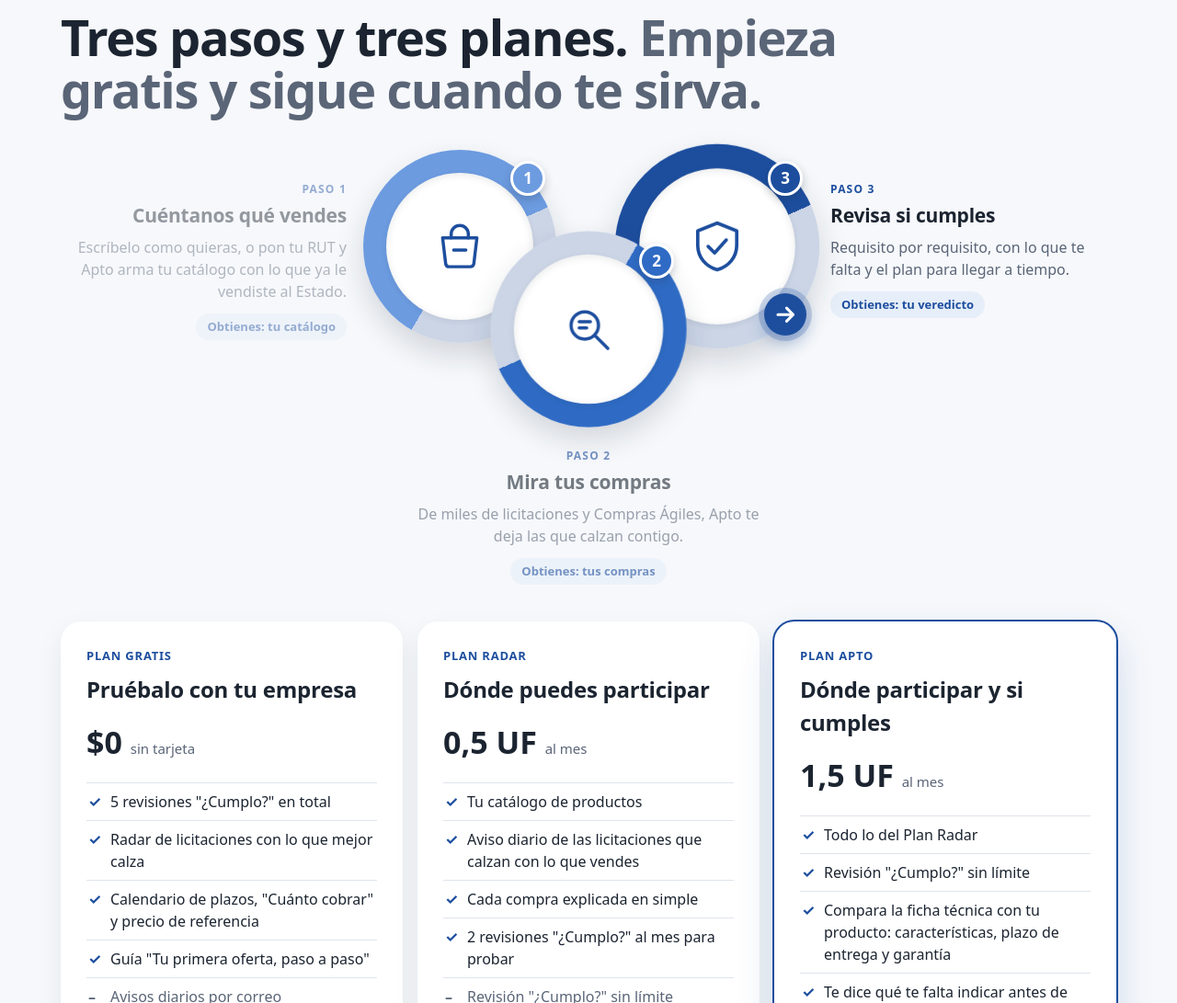
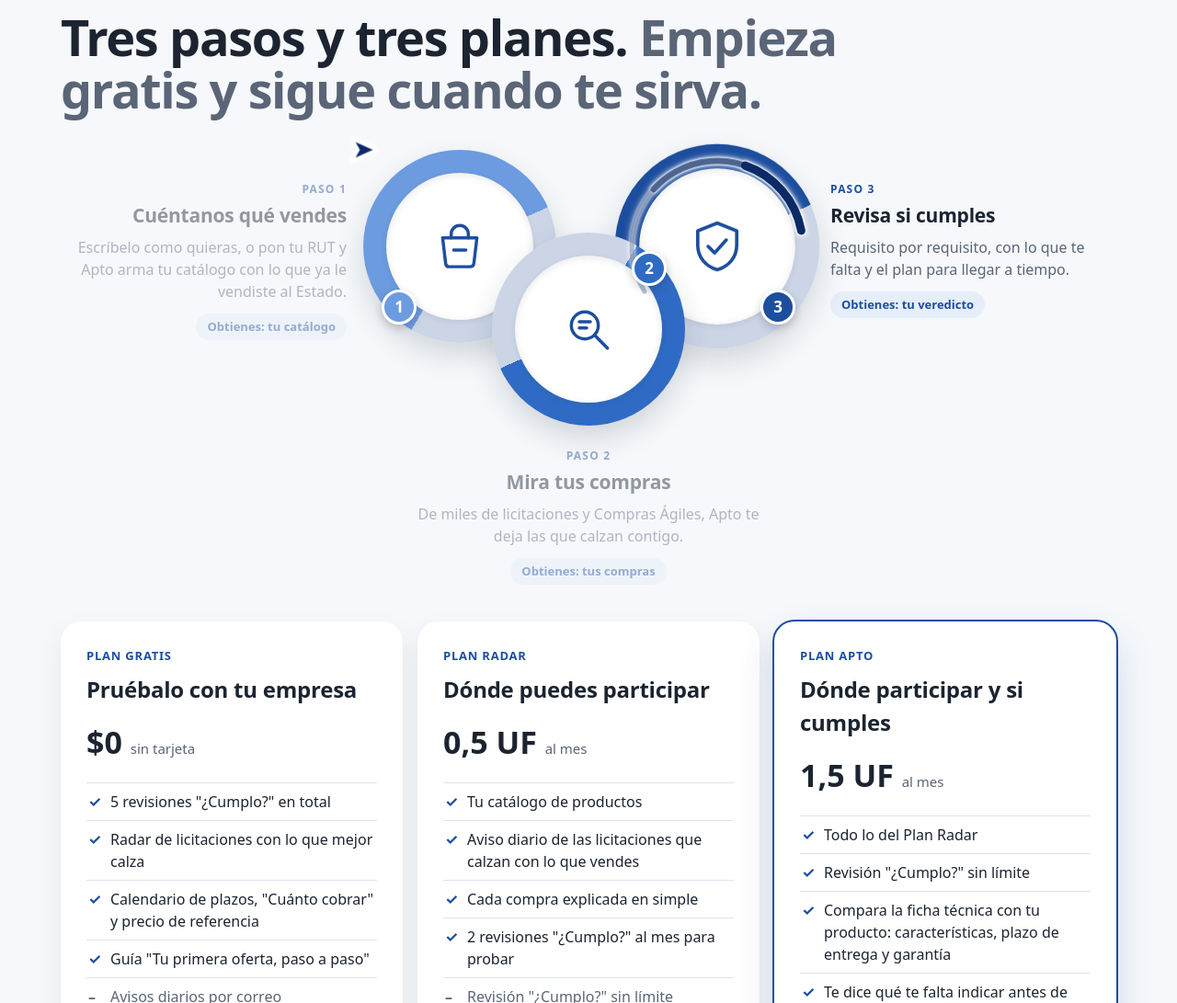
Before and after one commit to gaola1990/apto, a plain HTML site: page index.html in a window 1280 px wide. Shown: the part 983-2074 px from the top of the page at 92% size. Drawn offline with Linux system fonts and the light colour scheme; no server answers; a web font is replaced by a local one.

Commit message:
Cómo funciona: una serpiente recorre el contorno de los aros de la 1 a la 3
Co-Authored-By: Claude Sonnet 5.5 <noreply@anthropic.com>

```diff
--- a/index.html
+++ b/index.html
@@ -87,36 +87,44 @@ header nav a.cta{background:var(--marca);color:#fff;padding:7px 15px;border-radi
 .linea li::before{content:"";position:absolute;top:0;left:50%;margin-left:-7px;width:14px;height:14px;border-radius:50%;background:var(--marca);box-shadow:0 0 0 4px var(--marca-suave)}
 .linea li:last-child::before{background:var(--rojo-apto);box-shadow:0 0 0 4px var(--rojo-suave)}
 .linea b{display:block;color:var(--tinta)}
-/* Cómo funciona: tres medallones que se superponen, en zigzag; una flecha recorre 1 → 2 → 3 en ciclo (9 s) y resalta el paso activo */
+/* Cómo funciona: tres medallones superpuestos en zigzag; una "serpiente" recorre el contorno de los aros de la 1 a la 3 (ciclo de 9 s) y resalta el paso activo */
 .ruta2{--u:1px;display:grid;grid-template-columns:1fr calc(490*var(--u)) 1fr;grid-template-areas:"t1 cad t3" ". t2 .";column-gap:18px;row-gap:8px;align-items:start;padding:6px 0 4px}
 .cadena{grid-area:cad;position:relative;width:calc(490*var(--u));height:calc(300*var(--u))}
-.med{position:absolute;width:calc(210*var(--u));height:calc(210*var(--u));border-radius:50%;display:grid;place-items:center;box-shadow:0 14px 30px rgba(27,36,48,.16);animation:medAct 9s infinite}
-.m1{left:0;top:0;z-index:1;background:conic-gradient(from 210deg,var(--c) 0 60%,#CBD5E6 60% 100%)}
-.m2{left:calc(140*var(--u));top:calc(90*var(--u));z-index:3;background:conic-gradient(from 30deg,var(--c) 0 60%,#CBD5E6 60% 100%);animation-delay:-6s}
-.m3{left:calc(280*var(--u));top:0;z-index:2;background:conic-gradient(from 210deg,var(--c) 0 60%,#CBD5E6 60% 100%);animation-delay:-3s}
+.med{position:absolute;width:calc(210*var(--u));height:calc(210*var(--u));border-radius:50%;display:grid;place-items:center;box-shadow:0 14px 30px rgba(27,36,48,.16)}
+.m1{left:0;top:0;z-index:1;background:conic-gradient(from 210deg,var(--c) 0 60%,#CBD5E6 60% 100%);animation:med1 9s infinite}
+.m2{left:calc(140*var(--u));top:calc(90*var(--u));z-index:3;background:conic-gradient(from 30deg,var(--c) 0 60%,#CBD5E6 60% 100%);animation:med2 9s infinite}
+.m3{left:calc(280*var(--u));top:0;z-index:2;background:conic-gradient(from 210deg,var(--c) 0 60%,#CBD5E6 60% 100%);animation:med3 9s infinite}
 .disco{width:calc(160*var(--u));height:calc(160*var(--u));border-radius:50%;background:#fff;display:grid;place-items:center;box-shadow:inset 0 2px 8px rgba(27,36,48,.10),0 2px 6px rgba(27,36,48,.08)}
 .disco svg{width:calc(64*var(--u));height:calc(64*var(--u))}
 .nb{position:absolute;z-index:5;width:calc(38*var(--u));height:calc(38*var(--u));border-radius:50%;background:var(--marca);color:#fff;font-weight:700;font-size:calc(17*var(--u));display:grid;place-items:center;border:3px solid #fff;box-shadow:0 4px 10px rgba(27,36,48,.22)}
-.nb1{left:calc(160*var(--u));top:calc(12*var(--u));background:#6C9BE0}.nb2{left:calc(300*var(--u));top:calc(102*var(--u));background:#2F6BC4}.nb3{left:calc(440*var(--u));top:calc(12*var(--u))}
-.flecha{position:absolute;z-index:6;width:calc(46*var(--u));height:calc(46*var(--u));border-radius:50%;background:var(--marca);display:grid;place-items:center;box-shadow:0 0 0 calc(6*var(--u)) rgba(29,78,158,.22),0 8px 18px rgba(29,78,158,.35);left:calc(156*var(--u));top:calc(156*var(--u));animation:viaje 9s infinite}
-.flecha svg{width:62%;height:62%}
-.paso-t{animation:txtAct 9s infinite}
-.t1{grid-area:t1;text-align:right;align-self:start;margin-top:calc(34*var(--u))}
-.t2{grid-area:t2;text-align:center;justify-self:center;max-width:380px;animation-delay:-6s;margin-top:16px}
-.t3{grid-area:t3;text-align:left;align-self:start;margin-top:calc(34*var(--u));animation-delay:-3s}
+.nb1{left:calc(20*var(--u));top:calc(152*var(--u));background:#6C9BE0}.nb2{left:calc(292*var(--u));top:calc(110*var(--u));background:#2F6BC4}.nb3{left:calc(432*var(--u));top:calc(152*var(--u))}
+/* la serpiente: tres trazos del mismo camino (cola fina y clara, cuerpo, cabeza gruesa) que avanzan juntos, y una punta de flecha que gira con la curva */
+.serp{position:absolute;left:0;top:0;width:100%;height:100%;z-index:4;overflow:visible;pointer-events:none;filter:drop-shadow(0 0 1px #fff) drop-shadow(0 0 1.5px #fff) drop-shadow(0 0 3px rgba(255,255,255,.9))}
+.serp .s{fill:none;stroke:#0B2A66;stroke-linecap:round}
+.serp .s1{stroke-width:9;stroke-dasharray:90 2000;animation:av1 9s linear infinite}
+.serp .s2{stroke-width:7;opacity:.6;stroke-dasharray:190 2000;animation:av2 9s linear infinite}
+.serp .s3{stroke-width:5;opacity:.3;stroke-dasharray:300 2000;animation:av3 9s linear infinite}
+.serp .cabeza path{fill:#0B2A66;stroke:#fff;stroke-width:2;stroke-linejoin:round;transform:scale(1.25)}
+.serp .cuerpo,.serp .cabeza{animation:vida 9s linear infinite}
+.paso-t{}
+.t1{grid-area:t1;text-align:right;align-self:start;margin-top:calc(34*var(--u));animation:txt1 9s infinite}
+.t2{grid-area:t2;text-align:center;justify-self:center;max-width:380px;margin-top:16px;animation:txt2 9s infinite}
+.t3{grid-area:t3;text-align:left;align-self:start;margin-top:calc(34*var(--u));animation:txt3 9s infinite}
 .paso-t .pk{margin:0;font-size:12px;font-weight:700;letter-spacing:.1em;text-transform:uppercase;color:var(--marca)}
 .paso-t h3{font-size:21px;margin:4px 0 6px;letter-spacing:-.01em}
 .paso-t p:not(.pk){margin:0;color:var(--suave)}
 .obt{display:inline-block;margin-top:12px;font-size:13px;font-weight:700;color:var(--marca);background:var(--marca-suave,#E8EFFB);border-radius:999px;padding:5px 12px}
-@keyframes medAct{0%,32%{transform:scale(1.06)}40%,92%{transform:scale(1)}100%{transform:scale(1.06)}}
-@keyframes txtAct{0%,32%{opacity:1}40%,92%{opacity:.45}100%{opacity:1}}
-@keyframes viaje{
-  0%,20%{left:calc(156*var(--u));top:calc(156*var(--u));opacity:1;animation-timing-function:cubic-bezier(.45,0,.2,1)}
-  33%,53%{left:calc(296*var(--u));top:calc(246*var(--u));opacity:1;animation-timing-function:cubic-bezier(.45,0,.2,1)}
-  66%,86%{left:calc(436*var(--u));top:calc(156*var(--u));opacity:1}
-  91%{left:calc(436*var(--u));top:calc(156*var(--u));opacity:0}
-  92%{left:calc(156*var(--u));top:calc(156*var(--u));opacity:0}
-  97%,100%{left:calc(156*var(--u));top:calc(156*var(--u));opacity:1}}
+/* la cabeza llega al aro 2 al 19 % del ciclo y al aro 3 al 45 %; termina en el 70 % */
+@keyframes av1{0%{stroke-dashoffset:90}70%,100%{stroke-dashoffset:-910}}
+@keyframes av2{0%{stroke-dashoffset:190}70%,100%{stroke-dashoffset:-810}}
+@keyframes av3{0%{stroke-dashoffset:300}70%,100%{stroke-dashoffset:-700}}
+@keyframes vida{0%{opacity:0}2%,76%{opacity:1}88%,100%{opacity:0}}
+@keyframes med1{0%,19%{transform:scale(1.06)}25%,92%{transform:scale(1)}100%{transform:scale(1.06)}}
+@keyframes med2{0%,15%{transform:scale(1)}21%,44%{transform:scale(1.06)}49%,100%{transform:scale(1)}}
+@keyframes med3{0%,40%{transform:scale(1)}46%,82%{transform:scale(1.06)}88%,100%{transform:scale(1)}}
+@keyframes txt1{0%,19%{opacity:1}25%,92%{opacity:.45}100%{opacity:1}}
+@keyframes txt2{0%,15%{opacity:.45}21%,44%{opacity:1}49%,100%{opacity:.45}}
+@keyframes txt3{0%,40%{opacity:.45}46%,82%{opacity:1}88%,100%{opacity:.45}}
 @media(max-width:1200px){.ruta2{--u:.82px;column-gap:12px}.paso-t h3{font-size:19px}}
 @media(max-width:860px){
   .ruta2{--u:.72px;grid-template-columns:1fr;grid-template-areas:"cad" "t1" "t2" "t3";row-gap:18px;justify-items:center}
@@ -124,7 +132,7 @@ header nav a.cta{background:var(--marca);color:#fff;padding:7px 15px;border-radi
   .t1,.t2,.t3{text-align:left;justify-self:stretch;margin-top:0!important;max-width:none;padding:14px 16px;background:#fff;border-radius:18px;box-shadow:0 1px 2px rgba(27,36,48,.04),0 8px 22px rgba(27,36,48,.06)}
 }
 @media(max-width:430px){.ruta2{--u:.66px}}
-@media(prefers-reduced-motion:reduce){.med,.paso-t,.flecha{animation:none!important}}
+@media(prefers-reduced-motion:reduce){.med,.paso-t,.serp .s,.serp .cuerpo,.serp .cabeza{animation:none!important}.serp .cabeza{display:none}.serp .s{stroke-dasharray:none;opacity:.35}}
 .pasos3{display:grid;grid-template-columns:repeat(3,1fr);gap:28px}
 .paso{background:#fff;border-radius:22px;padding:26px;box-shadow:0 1px 2px rgba(27,36,48,.04),0 12px 30px rgba(27,36,48,.07)}
 .paso{position:relative;display:flex;flex-direction:column}
@@ -324,7 +332,15 @@ label.check{display:flex;align-items:center;gap:8px;font-weight:400;margin-top:6
       <div class="med m3" style="--c:#1D4E9E"><div class="disco"><svg viewBox="0 0 48 48" fill="none" stroke="#1D4E9E" stroke-width="2.6" stroke-linecap="round" stroke-linejoin="round" aria-hidden="true"><path d="M24 6 9 12v11c0 9.5 6.3 16.5 15 19 8.7-2.5 15-9.5 15-19V12L24 6Z"/><path d="m17 24 5 5 9-10"/></svg></div></div>
       <div class="med m2" style="--c:#2F6BC4"><div class="disco"><svg viewBox="0 0 48 48" fill="none" stroke="#1D4E9E" stroke-width="2.6" stroke-linecap="round" stroke-linejoin="round" aria-hidden="true"><circle cx="21" cy="21" r="11"/><path d="m29.5 29.5 10 10"/><path d="M16.5 18h9M16.5 23h6"/></svg></div></div>
       <span class="nb nb1">1</span><span class="nb nb2">2</span><span class="nb nb3">3</span>
-      <span class="flecha"><svg viewBox="0 0 24 24" fill="none" stroke="#fff" stroke-width="2.6" stroke-linecap="round" stroke-linejoin="round" aria-hidden="true"><path d="M5 12h13M13 6l6 6-6 6"/></svg></span>
+      <svg class="serp" viewBox="0 0 490 300" aria-hidden="true">
+        <g class="cuerpo">
+          <path class="s s3" d="M12 105 A93 93 0 1 1 197.5 115 A93 93 0 1 0 337.5 185 A93 93 0 1 1 478 105" pathLength="1000"/>
+          <path class="s s2" d="M12 105 A93 93 0 1 1 197.5 115 A93 93 0 1 0 337.5 185 A93 93 0 1 1 478 105" pathLength="1000"/>
+          <path class="s s1" d="M12 105 A93 93 0 1 1 197.5 115 A93 93 0 1 0 337.5 185 A93 93 0 1 1 478 105" pathLength="1000"/>
+        </g>
+        <path id="rutaSerp" d="M12 105 A93 93 0 1 1 197.5 115 A93 93 0 1 0 337.5 185 A93 93 0 1 1 478 105" fill="none"/>
+        <g class="cabeza"><path d="M-9 -9 L11 0 L-9 9 L-4 0Z"><animateMotion dur="9s" repeatCount="indefinite" rotate="auto" calcMode="linear" keyPoints="0;1;1" keyTimes="0;0.7;1"><mpath href="#rutaSerp"/></animateMotion></path></g>
+      </svg>
     </div>
   </div>
 </section>
```
